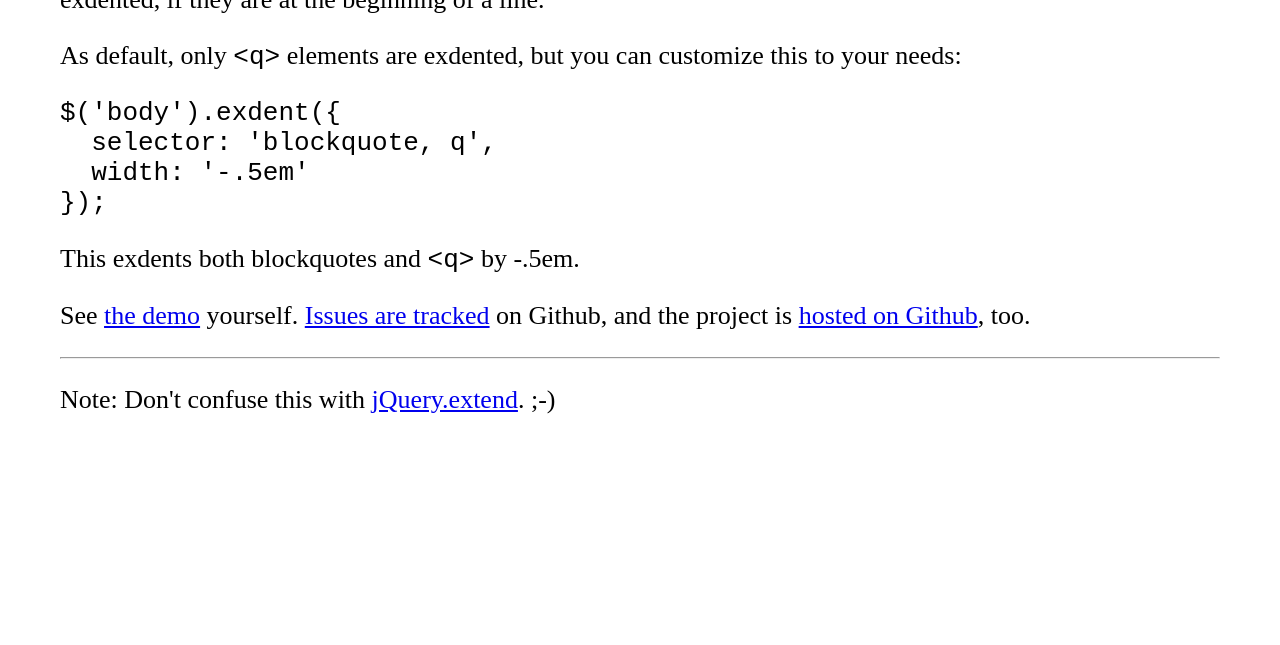
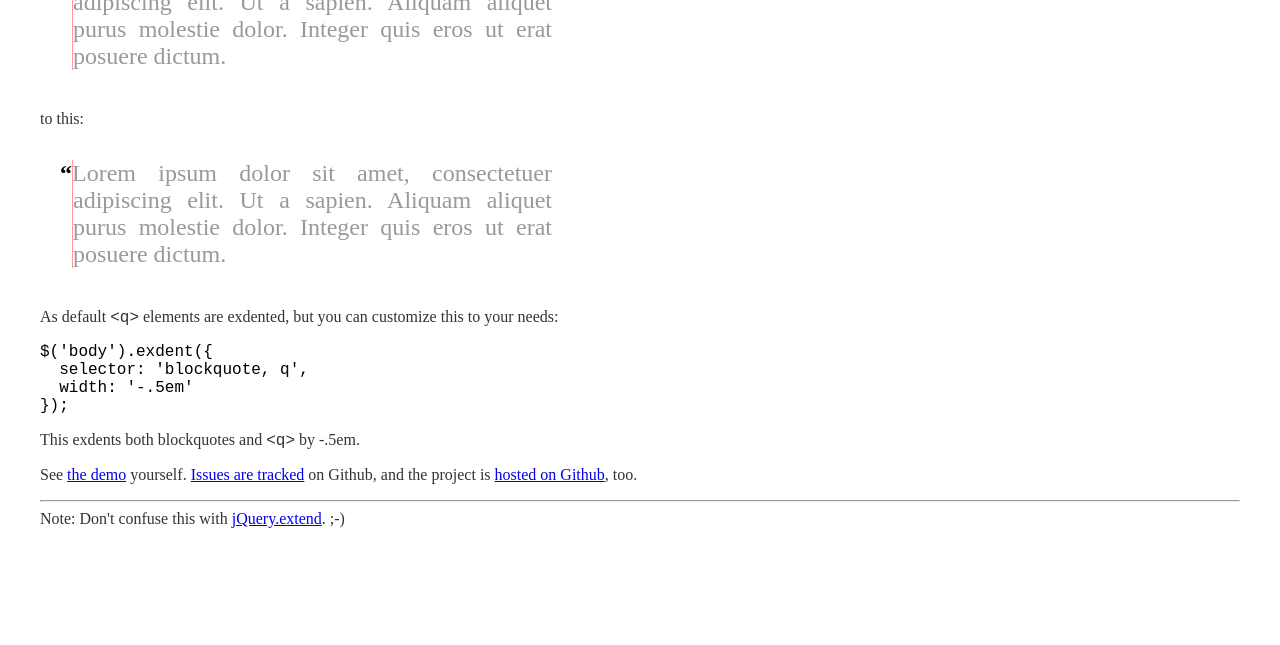
Before and after one commit to Boldewyn/jQuery.exdent, a plain HTML site: page index.html in a window 1280 px wide. Shown: the part 155-800 px from the top of the page. Drawn offline with nearby package versions, Linux system fonts and the light colour scheme.

Commit message:
style index and correct links

```diff
--- a/index.html
+++ b/index.html
@@ -6,52 +6,69 @@
     <style>
 body {
   font-family: Times New Roman, serif;
-  font-size: 26px;
+  font-size: 16px;
 }
 article {
   margin: 0 2em 2em;
   display: block;
 }
-.article p {
-  color: #666;
+article p {
+  color: #333;
+  margin: 0 0 1em;
 }
-q {
-  quotes: "\201C" "\201D" "\2018" "\2019";
+.demo {
+  font-size: 24px;
+  padding: .667em 1.333em;
+  max-width: 20em;
 }
-q:before {
-  content: open-quote;
-  color: darkgreen;
-  font-weight: bold;
+.demo p {
+  color: #999;
+  border-left: 1px solid #f99;
+  text-align: justify;
 }
-q:after {
-  content: close-quote;
+.demo b {
+  color: black;
 }
-.hardcoded q {
-  quotes: '' '' '' '';
-}
-.hardcoded q:before,
-.hardcoded q:after {
-  content: '';
-  content: none;
-}
-.article strong {
-  color: darkgreen;
-}
+q { quotes: none; }
+q:before, q:after { content: none; }
     </style>
+    <script src="https://ajax.googleapis.com/ajax/libs/jquery/1.6.4/jquery.min.js"></script>
+    <script src="jquery.exdent.js"></script>
+    <script>
+$(window).bind('load resize', function() {
+  $('.demo-run').exdent({ by: '-13px' });
+});
+    </script>
   </head>
   <body>
     <article>
       <h1>jQuery.exdent</h1>
-      <p>A small jQuery plugin to enable <a href="http://en.wikipedia.org/wiki/Hanging_punctuation">hanging punctuation</a>, an advanced typographic feature. Elements are only exdented, if they are at the beginning of a line.</p>
-      <p>As default, only <code>&lt;q&gt;</code> elements are exdented,  but you can customize this to your needs:</p>
+      <p>A small jQuery plugin to enable
+        <a href="http://en.wikipedia.org/wiki/Hanging_punctuation">hanging
+        punctuation</a>, an advanced typographic feature. Elements are only
+        exdented, if they are at the beginning of a line. The plugin changes
+        the boring:</p>
+      <div class="demo">
+        <p><q><b>“</b>Lorem ipsum dolor sit amet, consectetuer adipiscing elit.
+        Ut a sapien. Aliquam aliquet purus molestie dolor. Integer quis eros
+        ut erat posuere dictum.</q></p>
+      </div>
+      <p>to this:</p>
+      <div class="demo demo-run">
+        <p><q><b>“</b>Lorem ipsum dolor sit amet, consectetuer adipiscing elit.
+        Ut a sapien. Aliquam aliquet purus molestie dolor. Integer quis eros
+        ut erat posuere dictum.</q></p>
+      </div>
+      <p>As default <code>&lt;q&gt;</code> elements are exdented, but you can
+        customize this to your needs:</p>
       <pre>$('body').exdent({
   selector: 'blockquote, q',
   width: '-.5em'
 });</pre>
       <p>This exdents both blockquotes and <code>&lt;q></code> by -.5em.</p>
       <p>See <a href="demo.html">the demo</a> yourself. <a
-        href="https://github.com/Boldewyn/exdent/issues">Issues are
-      tracked</a> on Github, and the project is <a href="https://github.com/Boldewyn/exdent/">hosted on Github</a>, too.</p>
+        href="https://github.com/Boldewyn/jQuery.exdent/issues">Issues are
+      tracked</a> on Github, and the project is <a href="https://github.com/Boldewyn/jQuery.exdent/">hosted on Github</a>, too.</p>
       <hr/>
       <p>Note: Don't confuse this with <a href="http://api.jquery.com/jquery.extend">jQuery.extend</a>. ;-)</p>
     </article>
```
